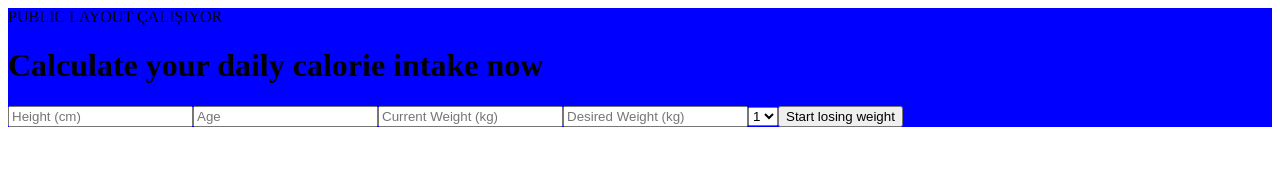
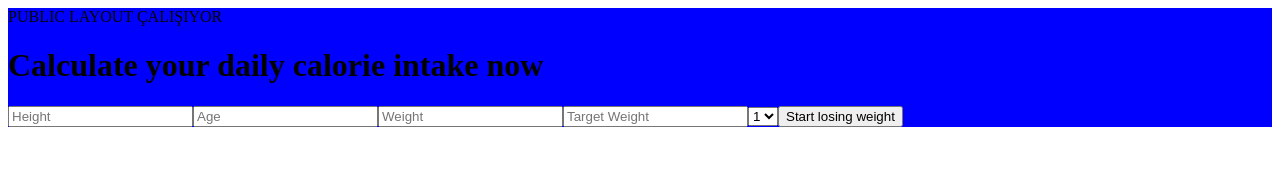
Before and after one commit to Egemen-Yilmaz/slim-moms, a React (Vite) app in the folder frontend/: page / in a window 1280 px wide. Shown: the top 196 px of the page. Built offline with nearby package versions, Linux system fonts and the light colour scheme.

Commit message:
fix: calorie display on modal

```diff
--- a/frontend/src/components/DailyCalorieIntake/DailyCalorieIntake.jsx
+++ b/frontend/src/components/DailyCalorieIntake/DailyCalorieIntake.jsx
@@ -7,13 +7,13 @@ export default function DailyCalorieIntake({ data }) {
     <div>
       <h2>Your recommended daily calorie intake is</h2>
 
-      <h1>{data.dailyRate}</h1>
+      <h1>{data.dailyCalorieIntake}</h1>
 
       <h3>Food you should not eat</h3>
 
       <ul>
-        {data.notAllowedProducts?.map((item) => (
-          <li key={item}>{item}</li>
+        {data.notAllowedProducts?.map((item, i) => (
+          <li key={i}>{item}</li>
         ))}
       </ul>
 
--- a/frontend/src/components/common/Modal/Modal.jsx
+++ b/frontend/src/components/common/Modal/Modal.jsx
@@ -3,9 +3,7 @@ import { useEffect } from "react";
 export default function Modal({ children, closeModal }) {
   useEffect(() => {
     const handleEsc = (e) => {
-      if (e.key === "Escape") {
-        closeModal();
-      }
+      if (e.key === "Escape") closeModal();
     };
 
     window.addEventListener("keydown", handleEsc);
@@ -28,14 +26,17 @@ export default function Modal({ children, closeModal }) {
         position: "fixed",
         inset: 0,
         background: "rgba(0,0,0,0.5)",
+        display: "flex",
+        justifyContent: "center",
+        alignItems: "center",
       }}
     >
       <div
         style={{
           background: "white",
           width: "500px",
-          margin: "100px auto",
           padding: "20px",
+          borderRadius: "8px",
         }}
       >
         {children}
--- a/frontend/src/components/forms/DailyCaloriesForm/DailyCaloriesForm.jsx
+++ b/frontend/src/components/forms/DailyCaloriesForm/DailyCaloriesForm.jsx
@@ -25,7 +25,6 @@ export default function DailyCaloriesForm({ openModal }) {
     setLoading(true);
 
     try {
-      // 🔥 BACKEND İLE %100 UYUMLU PAYLOAD
       const payload = {
         weight: Number(formData.weight),
         height: Number(formData.height),
@@ -36,21 +35,15 @@ export default function DailyCaloriesForm({ openModal }) {
 
       const res = await api.post("/products/public-calorie", payload);
 
-      toast.success("Calculation completed successfully");
+      const calorieValue = res.data.data;
 
-      // 🔥 modal açma
-      if (openModal) {
-        openModal(res.data.data);
-      }
+      openModal(calorieValue);
+
+      toast.success("Calculation completed");
     } catch (err) {
-      console.error("CALCULATION ERROR:", err);
+      const message = err.response?.data?.message || "Something went wrong";
 
-      const errorMessage =
-        err.response?.data?.message ||
-        err.response?.data?.error ||
-        "Calculation failed. Please try again.";
-
-      toast.error(errorMessage);
+      toast.error(message);
     } finally {
       setLoading(false);
     }
@@ -61,55 +54,22 @@ export default function DailyCaloriesForm({ openModal }) {
       <h1>Calculate your daily calorie intake now</h1>
 
       <form onSubmit={handleSubmit}>
-        {/* HEIGHT */}
+        <input name="height" placeholder="Height" onChange={handleChange} />
+        <input name="age" placeholder="Age" onChange={handleChange} />
+        <input name="weight" placeholder="Weight" onChange={handleChange} />
         <input
-          name="height"
-          type="number"
-          placeholder="Height (cm)"
-          value={formData.height}
+          name="targetWeight"
+          placeholder="Target Weight"
           onChange={handleChange}
         />
 
-        {/* AGE */}
-        <input
-          name="age"
-          type="number"
-          placeholder="Age"
-          value={formData.age}
-          onChange={handleChange}
-        />
-
-        {/* WEIGHT (KRİTİK DÜZELTME) */}
-        <input
-          name="weight"
-          type="number"
-          placeholder="Current Weight (kg)"
-          value={formData.weight}
-          onChange={handleChange}
-        />
-
-        {/* TARGET WEIGHT */}
-        <input
-          name="targetWeight"
-          type="number"
-          placeholder="Desired Weight (kg)"
-          value={formData.targetWeight}
-          onChange={handleChange}
-        />
-
-        {/* BLOOD TYPE */}
-        <select
-          name="bloodType"
-          value={formData.bloodType}
-          onChange={handleChange}
-        >
+        <select name="bloodType" onChange={handleChange}>
           <option value="1">1</option>
           <option value="2">2</option>
           <option value="3">3</option>
           <option value="4">4</option>
         </select>
 
-        {/* SUBMIT */}
         <button disabled={loading}>
           {loading ? "Loading..." : "Start losing weight"}
         </button>
```
Also changed, not shown: 1 other file (tests, documents, lock files or other folders).
